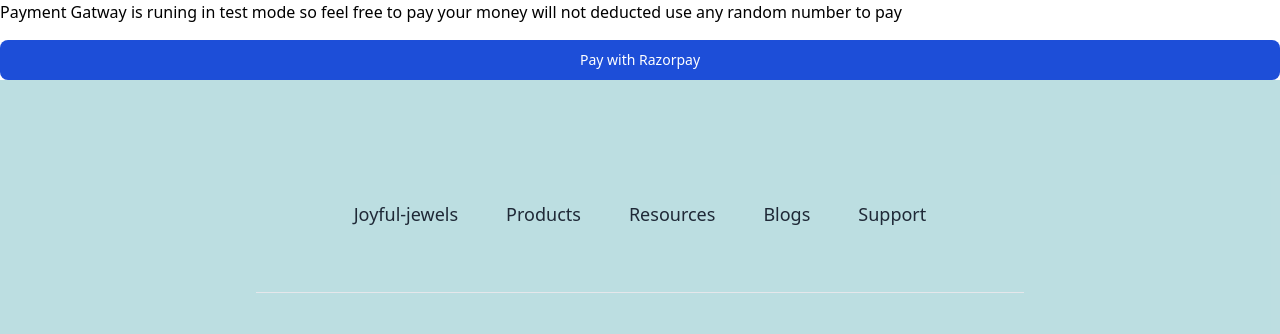
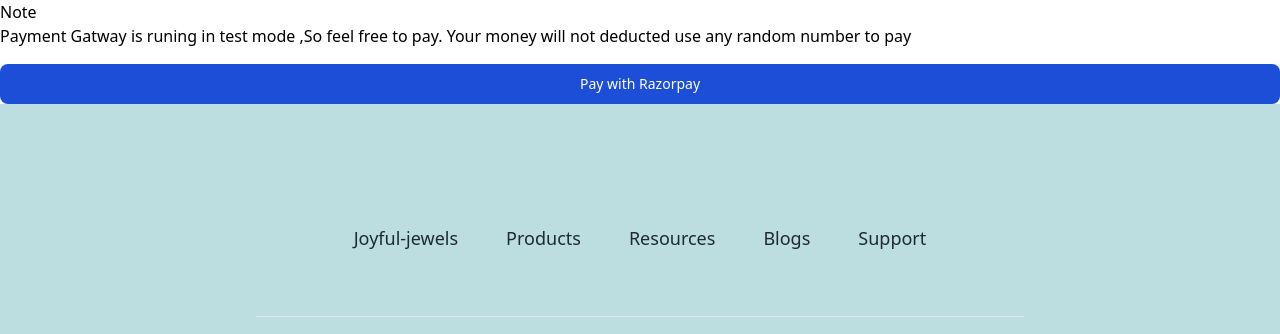
Before and after one commit to Satyam940/jewelry-store--full-stack, a Django app: template store/templates/payment/payment_page.html in a window 1280 px wide. Shown: the part 80-414 px from the top of the page. Run offline with Django 5.2, Linux system fonts and the light colour scheme; the template is opened without the code that fills it: most values are stand-ins (such as "Sample title", 1, 10 or a date in 2020); style sheets or scripts are compiled from the project's sources; some libraries are stand-ins or nearby versions.

Commit message:
payment gatway note

```diff
--- a/store/templates/payment/payment_page.html
+++ b/store/templates/payment/payment_page.html
@@ -6,7 +6,8 @@
 
 
 <!-- payment_page.html -->
-<h1>Payment Gatway is runing in test mode so feel free to pay your money will not deducted use any random number to pay  </h1>
+<h1>Note </h1>
+<h2>Payment Gatway is runing in test mode ,So feel free to pay. Your money will not deducted use any random number to pay  </h2>
 <form id="paymentForm" method="POST" action="{% url 'payment_success' %}">
     {% csrf_token %}
     <input type="hidden" name="razorpay_order_id" id="razorpay_order_id" value="{{ razorpay_order_id }}">
```
